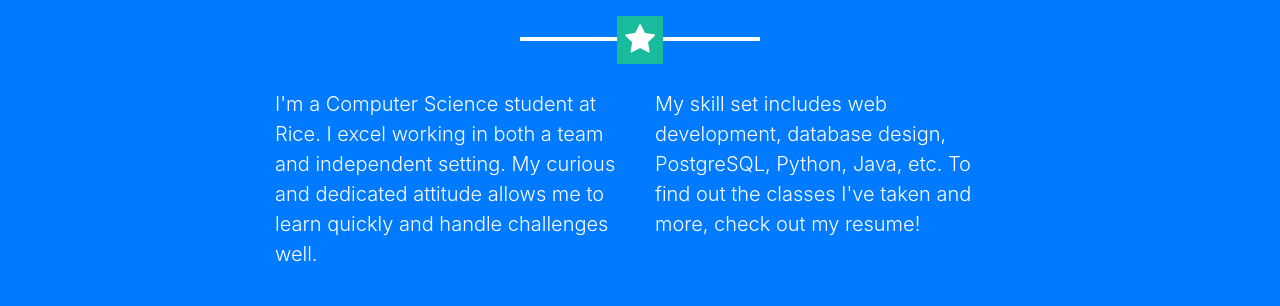
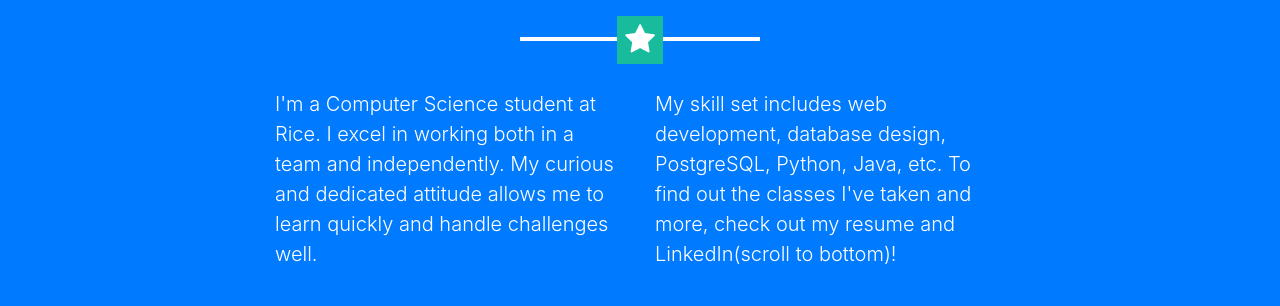
Before and after one commit to jungwoolee98/me, a website with bundled scripts: page index.html in a window 1280 px wide. Shown: the part 1499-1805 px from the top of the page. Built offline with nearby package versions, Linux system fonts and the light colour scheme.

Commit message:
Updated about

```diff
--- a/index.html
+++ b/index.html
@@ -141,11 +141,11 @@
         <hr class="star-light mb-5">
         <div class="row">
           <div class="col-lg-4 ml-auto">
-            <p class="lead">I'm a Computer Science student at Rice. I excel working in both a team and independent setting. My curious and dedicated
+            <p class="lead">I'm a Computer Science student at Rice. I excel in working both in a team and independently. My curious and dedicated
 attitude allows me to learn quickly and handle challenges well.</p>
           </div>
           <div class="col-lg-4 mr-auto">
-            <p class="lead">My skill set includes web development, database design, PostgreSQL, Python, Java, etc. To find out the classes I've taken and more, check out my resume!</p>
+            <p class="lead">My skill set includes web development, database design, PostgreSQL, Python, Java, etc. To find out the classes I've taken and more, check out my resume and LinkedIn(scroll to bottom)!</p>
           </div>
         </div>
         <div class="text-center mt-4">
```
